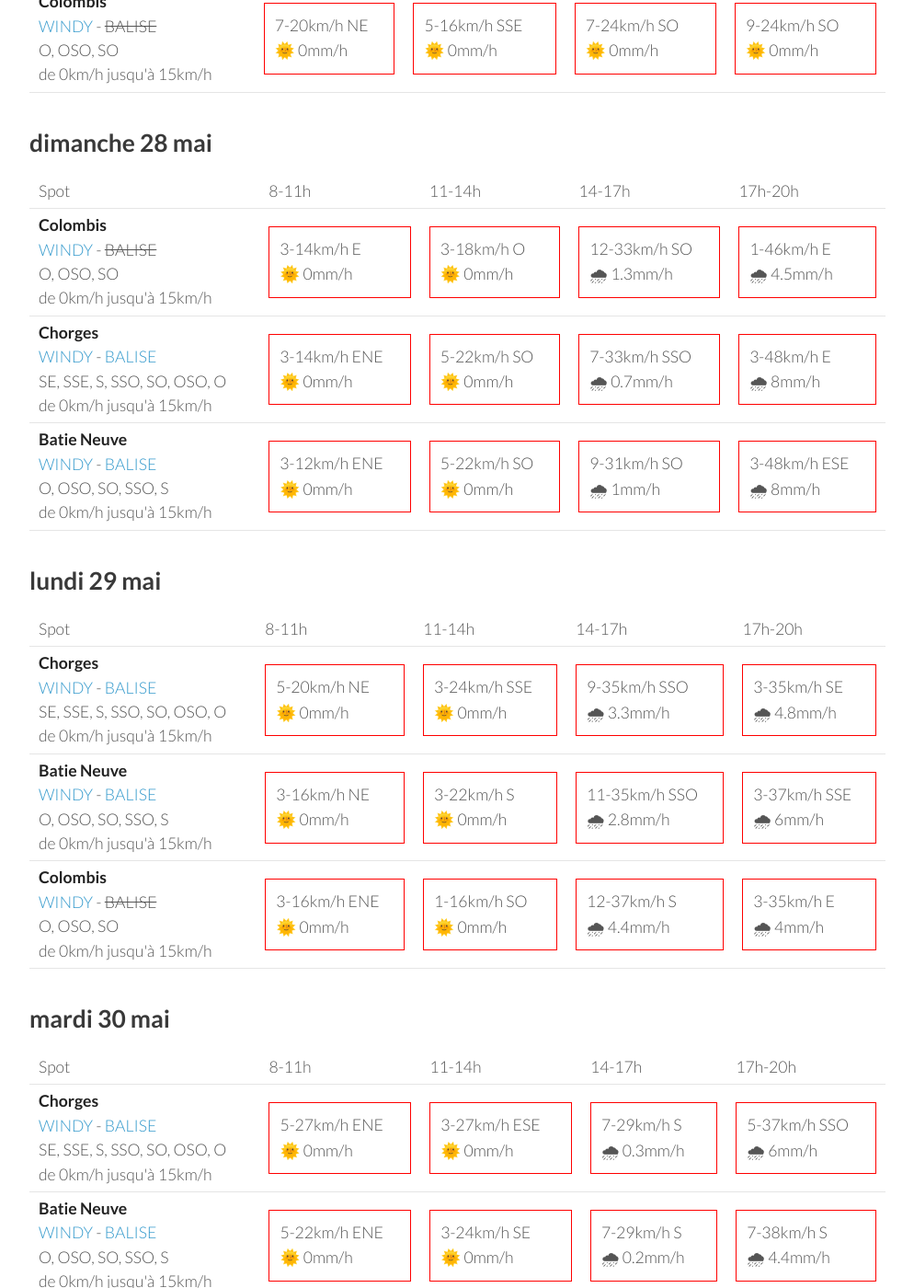
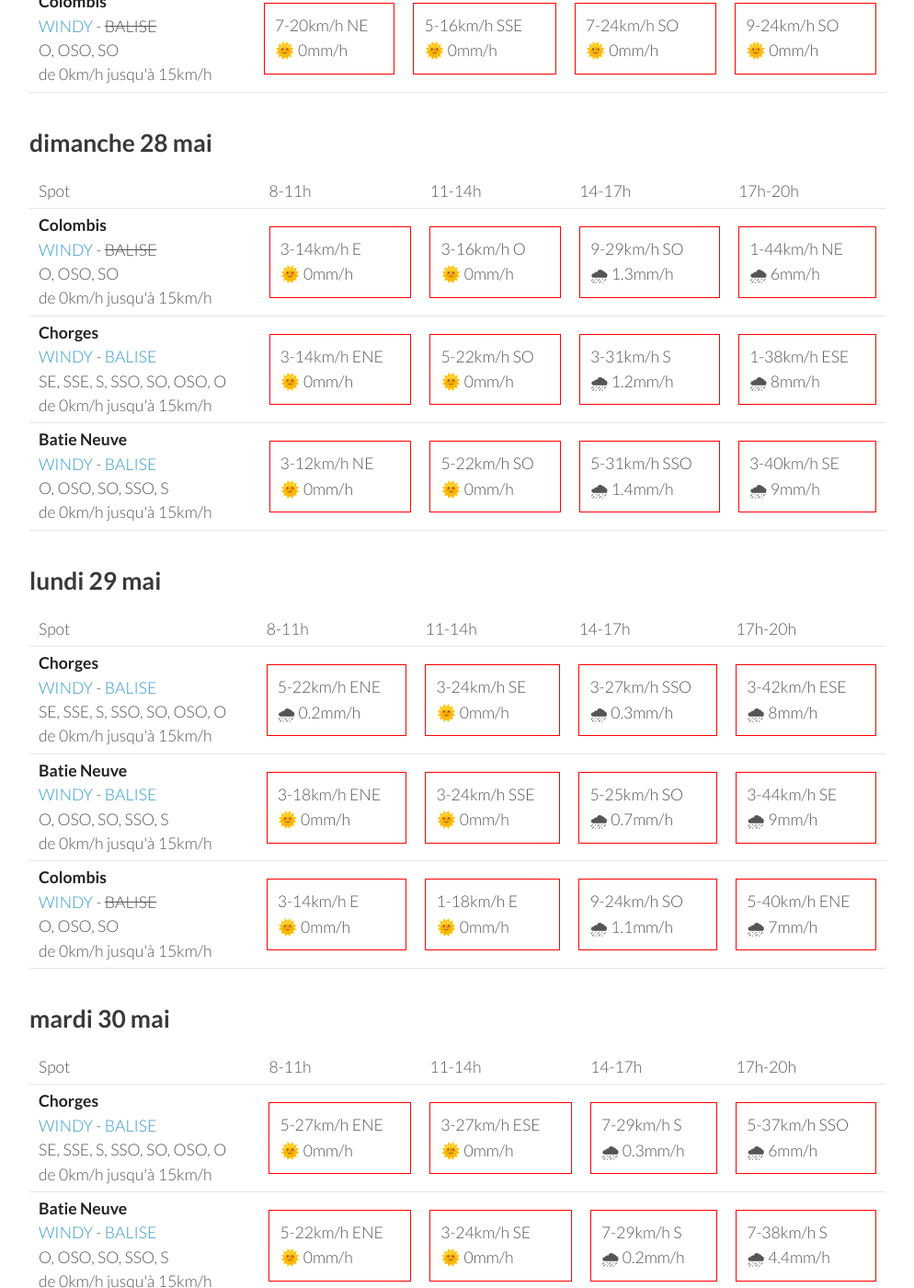
Before and after one commit to parapente-dans-le-nord/parapente-dans-le-nord.github.io, a Jekyll site: the page built from serre_poncon.markdown, in a window 1280 px wide and 1400 px high, scrolled down 1092 px. Shown: the whole window at 92% size, without its empty margins (26-1020 px from the left). Built offline with Jekyll 4.4.1, drawn with Linux system fonts in a browser that asks for light colours; some of the changed text lies outside the part shown.

Commit message:
update index.markdown

```diff
--- a/serre_poncon.markdown
+++ b/serre_poncon.markdown
@@ -114,9 +114,9 @@ page mise à jour le vendredi 26 mai 13:31
         <td><strong>Colombis</strong><br><a href="https://windy.com/44.494/6.216?44.559,6.262,10">WINDY</a> - <span class="no-balise"> BALISE </span><br> <span class="vent-favorable">O, OSO, SO</span><br><span class="force-vent">de 0km/h jusqu'à 15km/h</span> </td>
 
             <td><div class="not-flyable"><p>3-14km/h E</p><p>🌞 0mm/h</p></div></td>
-            <td><div class="not-flyable"><p>3-18km/h O</p><p>🌞 0mm/h</p></div></td>
-            <td><div class="not-flyable"><p>12-33km/h SO</p><p>🌧 1.3mm/h</p></div></td>
-            <td><div class="not-flyable"><p>1-46km/h E</p><p>🌧 4.5mm/h</p></div></td>
+            <td><div class="not-flyable"><p>3-16km/h O</p><p>🌞 0mm/h</p></div></td>
+            <td><div class="not-flyable"><p>9-29km/h SO</p><p>🌧 1.3mm/h</p></div></td>
+            <td><div class="not-flyable"><p>1-44km/h NE</p><p>🌧 6mm/h</p></div></td>
 
 
     </tr>
@@ -125,18 +125,18 @@ page mise à jour le vendredi 26 mai 13:31
 
             <td><div class="not-flyable"><p>3-14km/h ENE</p><p>🌞 0mm/h</p></div></td>
             <td><div class="not-flyable"><p>5-22km/h SO</p><p>🌞 0mm/h</p></div></td>
-            <td><div class="not-flyable"><p>7-33km/h SSO</p><p>🌧 0.7mm/h</p></div></td>
-            <td><div class="not-flyable"><p>3-48km/h E</p><p>🌧 8mm/h</p></div></td>
+            <td><div class="not-flyable"><p>3-31km/h S</p><p>🌧 1.2mm/h</p></div></td>
+            <td><div class="not-flyable"><p>1-38km/h ESE</p><p>🌧 8mm/h</p></div></td>
 
 
     </tr>
 <tr>
         <td><strong>Batie Neuve</strong><br><a href="https://windy.com/44.584/6.236?44.559,6.262,10,m:eTtagly">WINDY</a> - <span class=""><a href="https://www.openwindmap.org/PP554">BALISE</a> </span><br> <span class="vent-favorable">O, OSO, SO, SSO, S</span><br><span class="force-vent">de 0km/h jusqu'à 15km/h</span> </td>
 
-            <td><div class="not-flyable"><p>3-12km/h ENE</p><p>🌞 0mm/h</p></div></td>
+            <td><div class="not-flyable"><p>3-12km/h NE</p><p>🌞 0mm/h</p></div></td>
             <td><div class="not-flyable"><p>5-22km/h SO</p><p>🌞 0mm/h</p></div></td>
-            <td><div class="not-flyable"><p>9-31km/h SO</p><p>🌧 1mm/h</p></div></td>
-            <td><div class="not-flyable"><p>3-48km/h ESE</p><p>🌧 8mm/h</p></div></td>
+            <td><div class="not-flyable"><p>5-31km/h SSO</p><p>🌧 1.4mm/h</p></div></td>
+            <td><div class="not-flyable"><p>3-40km/h SE</p><p>🌧 9mm/h</p></div></td>
 
 
     </tr>
@@ -159,30 +159,30 @@ page mise à jour le vendredi 26 mai 13:31
 <tr>
         <td><strong>Chorges</strong><br><a href="https://windy.com/44.578/6.280?44.559,6.262,10">WINDY</a> - <span class=""><a href="https://www.openwindmap.org/PP554">BALISE</a> </span><br> <span class="vent-favorable">SE, SSE, S, SSO, SO, OSO, O</span><br><span class="force-vent">de 0km/h jusqu'à 15km/h</span> </td>
 
-            <td><div class="not-flyable"><p>5-20km/h NE</p><p>🌞 0mm/h</p></div></td>
-            <td><div class="not-flyable"><p>3-24km/h SSE</p><p>🌞 0mm/h</p></div></td>
-            <td><div class="not-flyable"><p>9-35km/h SSO</p><p>🌧 3.3mm/h</p></div></td>
-            <td><div class="not-flyable"><p>3-35km/h SE</p><p>🌧 4.8mm/h</p></div></td>
+            <td><div class="not-flyable"><p>5-22km/h ENE</p><p>🌧 0.2mm/h</p></div></td>
+            <td><div class="not-flyable"><p>3-24km/h SE</p><p>🌞 0mm/h</p></div></td>
+            <td><div class="not-flyable"><p>3-27km/h SSO</p><p>🌧 0.3mm/h</p></div></td>
+            <td><div class="not-flyable"><p>3-42km/h ESE</p><p>🌧 8mm/h</p></div></td>
 
 
     </tr>
 <tr>
         <td><strong>Batie Neuve</strong><br><a href="https://windy.com/44.584/6.236?44.559,6.262,10,m:eTtagly">WINDY</a> - <span class=""><a href="https://www.openwindmap.org/PP554">BALISE</a> </span><br> <span class="vent-favorable">O, OSO, SO, SSO, S</span><br><span class="force-vent">de 0km/h jusqu'à 15km/h</span> </td>
 
-            <td><div class="not-flyable"><p>3-16km/h NE</p><p>🌞 0mm/h</p></div></td>
-            <td><div class="not-flyable"><p>3-22km/h S</p><p>🌞 0mm/h</p></div></td>
-            <td><div class="not-flyable"><p>11-35km/h SSO</p><p>🌧 2.8mm/h</p></div></td>
-            <td><div class="not-flyable"><p>3-37km/h SSE</p><p>🌧 6mm/h</p></div></td>
+            <td><div class="not-flyable"><p>3-18km/h ENE</p><p>🌞 0mm/h</p></div></td>
+            <td><div class="not-flyable"><p>3-24km/h SSE</p><p>🌞 0mm/h</p></div></td>
+            <td><div class="not-flyable"><p>5-25km/h SO</p><p>🌧 0.7mm/h</p></div></td>
+            <td><div class="not-flyable"><p>3-44km/h SE</p><p>🌧 9mm/h</p></div></td>
 
 
     </tr>
 <tr>
         <td><strong>Colombis</strong><br><a href="https://windy.com/44.494/6.216?44.559,6.262,10">WINDY</a> - <span class="no-balise"> BALISE </span><br> <span class="vent-favorable">O, OSO, SO</span><br><span class="force-vent">de 0km/h jusqu'à 15km/h</span> </td>
 
-            <td><div class="not-flyable"><p>3-16km/h ENE</p><p>🌞 0mm/h</p></div></td>
-            <td><div class="not-flyable"><p>1-16km/h SO</p><p>🌞 0mm/h</p></div></td>
-            <td><div class="not-flyable"><p>12-37km/h S</p><p>🌧 4.4mm/h</p></div></td>
-            <td><div class="not-flyable"><p>3-35km/h E</p><p>🌧 4mm/h</p></div></td>
+            <td><div class="not-flyable"><p>3-14km/h E</p><p>🌞 0mm/h</p></div></td>
+            <td><div class="not-flyable"><p>1-18km/h E</p><p>🌞 0mm/h</p></div></td>
+            <td><div class="not-flyable"><p>9-24km/h SO</p><p>🌧 1.1mm/h</p></div></td>
+            <td><div class="not-flyable"><p>5-40km/h ENE</p><p>🌧 7mm/h</p></div></td>
 
 
     </tr>
```
Also changed, not shown: other parts of serre_poncon.markdown (+1 -1 lines).
